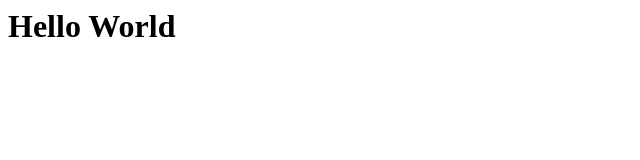
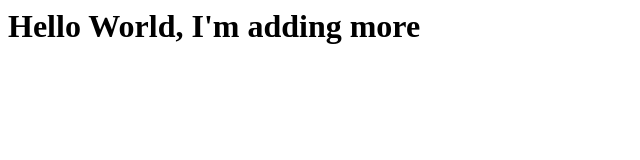
Before and after one commit to Harkinsg/example-repo, a plain HTML site: page index.html in a window 1280 px wide. Shown: the whole page, without its empty margins (0-640 px from the left). Drawn offline with Linux system fonts and the light colour scheme.

Commit message:
New file added

```diff
--- a/index.html
+++ b/index.html
@@ -1,3 +1,3 @@
 <h1>
-	Hello World
+	Hello World, I'm adding more
 </h1>
```
Also changed, not shown: secongfile.html (added, +3 -0 lines), 1 other file.
